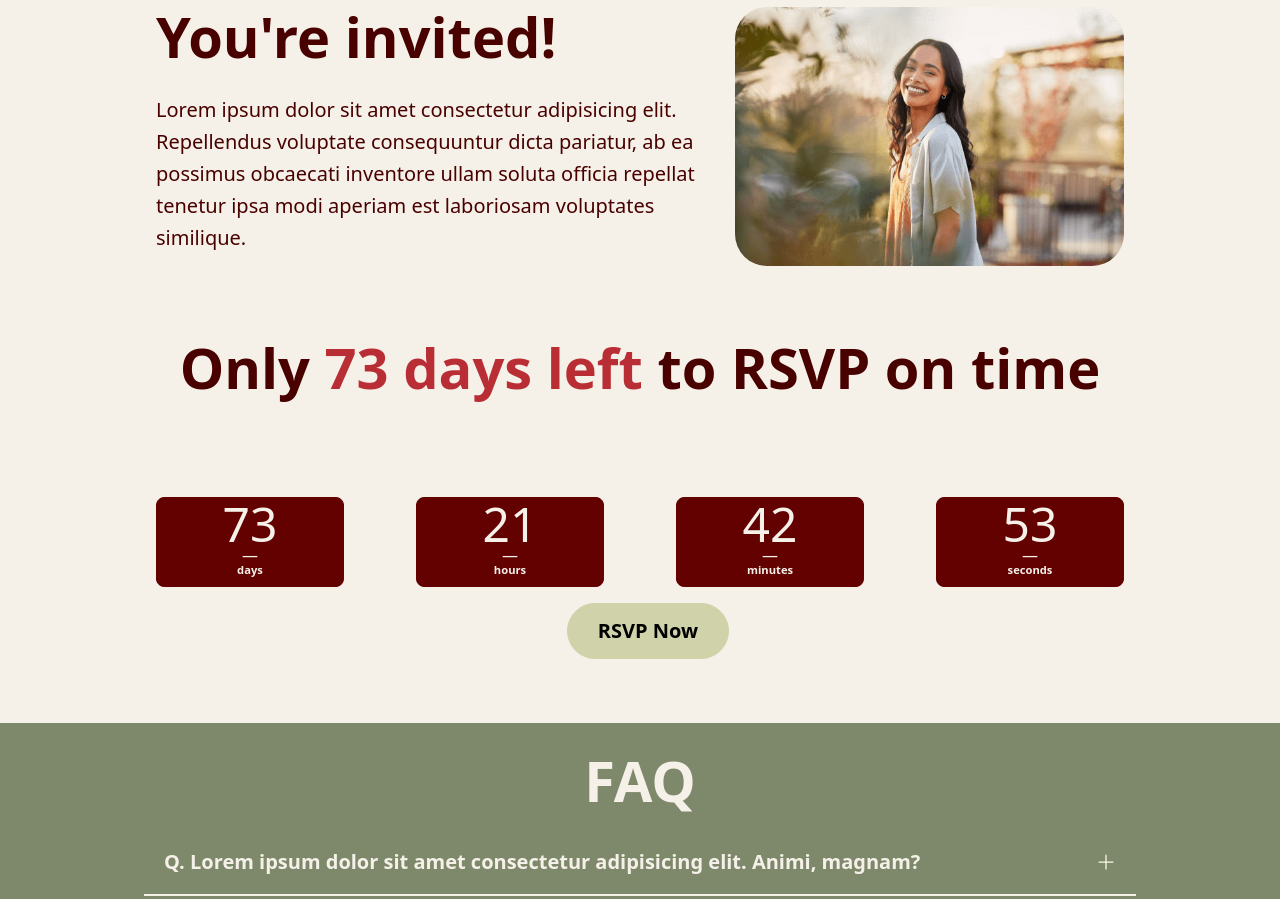
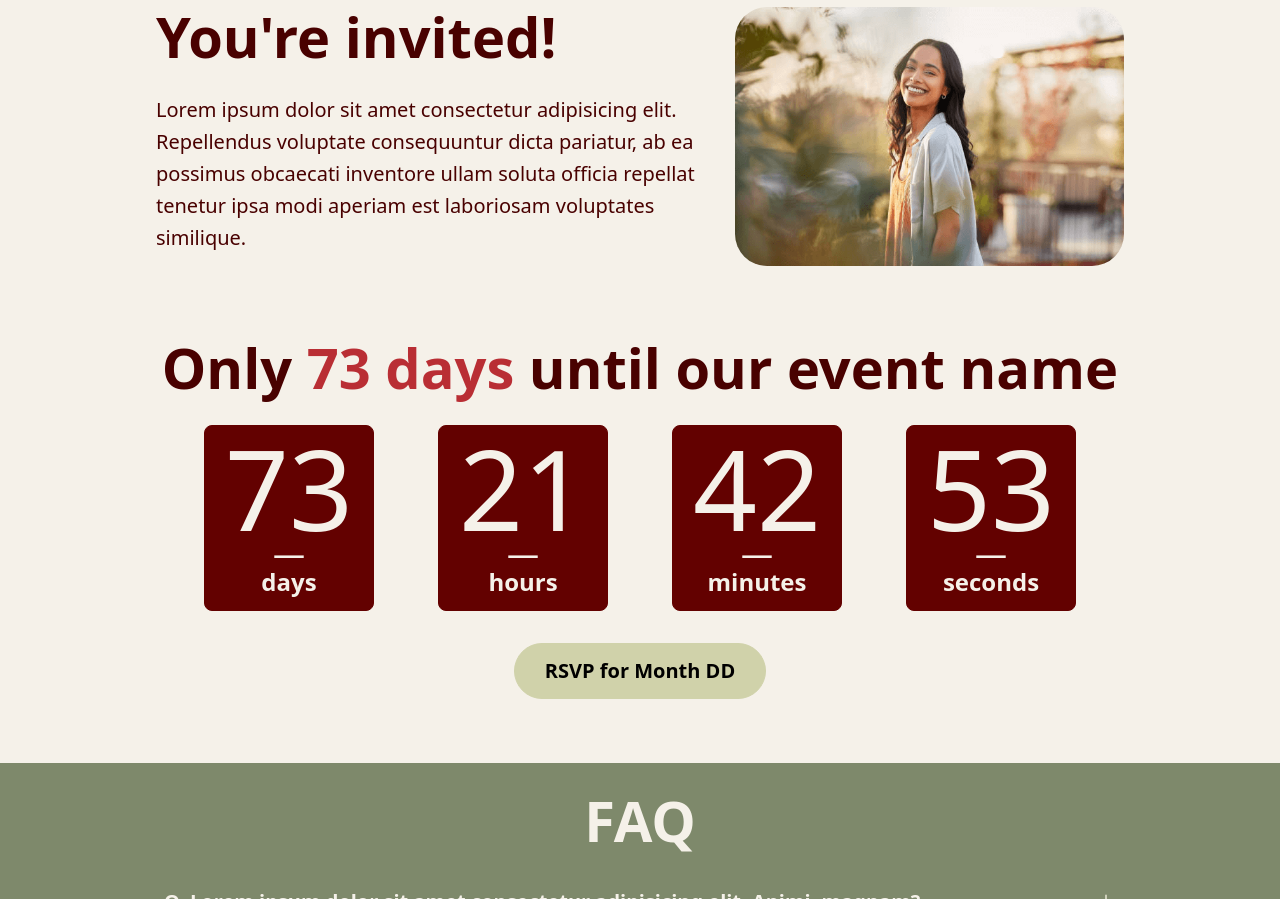
Before and after one commit to brianna-mitri/event-management, a website: page docs/index.html in a window 1280 px wide. Shown: the part 635-1534 px from the top of the page. Drawn offline with nearby package versions, Linux system fonts and the light colour scheme.

Commit message:
Improved countdown spacing and wording

```diff
--- a/docs/index.html
+++ b/docs/index.html
@@ -100,7 +100,7 @@
               <!-- <h2 class="display-7 mb-4 fw-light text-light">Weekday, DD Month YYYY</h2> -->
 
               <div class="hero-btns d-flex gap-2 gap-md-3">
-                <button type="button" class="btn btn-light">RSVP</button>
+                <button type="button" class="btn btn-light">RSVP today</button>
                 <button type="button" class="btn btn-outline-light">See details</button>
               </div>
             </div>
@@ -132,11 +132,11 @@
       <!---------- CTA: RSVP ---------->
       <section class="cta-countdown section-spacing text-center">
         <div class="container-fluid time-spacing">
-          <h2 class="display-4 fw-semibold mb-md-4">Only <span class="text-danger"><spand id="days-remaining">DD</spand> days left</span> to RSVP on time</h2>
+          <h2 class="display-4 fw-semibold">Only <span class="text-danger"><spand id="days-remaining">DD</spand> days</span> until our event name</h2>
 
           <!-- <div class="timebox2 d-flex gap-5 justify-content-center"> -->
           <div class="timebox text-light">
-            <div class="row row-cols-4 justify-content-center">
+            <div class="row row-cols-4 justify-content-center align-items-center">
               <div class="col">
                 <!--Days-->
                 <div class="time-unit">
@@ -171,8 +171,9 @@
               </div>
 
             </div>
+          </div>
 
-            <a class="btn main-btn btn-secondary ms-sm-3" href="#">RSVP Now</a>
+          <a class="btn main-btn btn-secondary" href="#">RSVP for Month DD</a>
         </div>
 
       </section>
--- a/src/scss/_countdown.scss
+++ b/src/scss/_countdown.scss
@@ -1,10 +1,10 @@
-// @use 'colors';
+/* Countdown: Typography & Borders */
+
+// time unit background color
+$time-unit-color: lighten($dark, 5%);
 
 
-/* Countdown: Typography & Borders */
-
-$time-unit-color: lighten($dark, 5%);
-
+// time box settings
 .timebox {
 
     .time-unit {
@@ -13,6 +13,7 @@ $time-unit-color: lighten($dark, 5%);
         background-color: $time-unit-color;
     }
 
+    // main number
     h3 {
         margin-bottom: 0.25rem;
         font-size: 3rem;
@@ -20,14 +21,48 @@ $time-unit-color: lighten($dark, 5%);
         line-height: 1.1;
     }
 
+    // dash
     p {
         margin-bottom: 0.25rem;
         line-height: 0;
     }
 
+    // time wording
     .p-time {
         font-size: 0.7rem;
         font-weight: 600;
         line-height: 2;
     }
+
+    // applies font changes when greater than sm
+    @include media-breakpoint-up(sm) {
+        h3 {
+            font-size: 5rem;
+            // font-weight: 350;
+        }
+
+        p {
+            font-size: 1.5rem;
+        }
+
+        .p-time {
+            font-size: 1rem;
+        }
+    }
+
+    // applies font changes when greater than lg
+    @include media-breakpoint-up(lg) {
+        h3 {
+            font-size: 7rem;
+            // font-weight: 350;
+        }
+
+        p {
+            font-size: 2rem;
+        }
+
+        .p-time {
+            font-size: 1.5rem;
+        }
+    }
 }
--- a/src/scss/_spacing.scss
+++ b/src/scss/_spacing.scss
@@ -87,12 +87,20 @@ $spacers: map-merge(
 .time-spacing {
     .timebox {
         .row {
+
+            // top and bottom
             @extend .mt-1;
             @extend .mb-3;
 
-            @extend .g-1;
-            @extend .g-md-4;
-            @extend .g-lg-8;
+            @extend .py-md-3;
+
+            // gutters
+            @extend .gx-1;
+            @extend .gx-md-4;
+            @extend .gx-xl-7;
+
+            // side padding
+            @extend .px-xl-5;
         }
     }
 }
```
Also changed, not shown: docs/assets/css/main.css, docs/assets/css/main.min.css.
